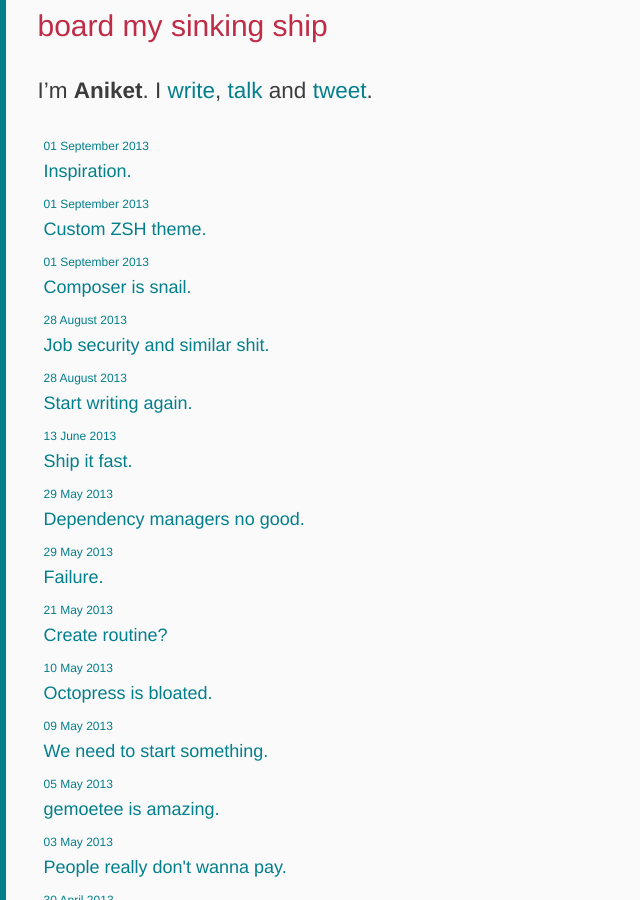
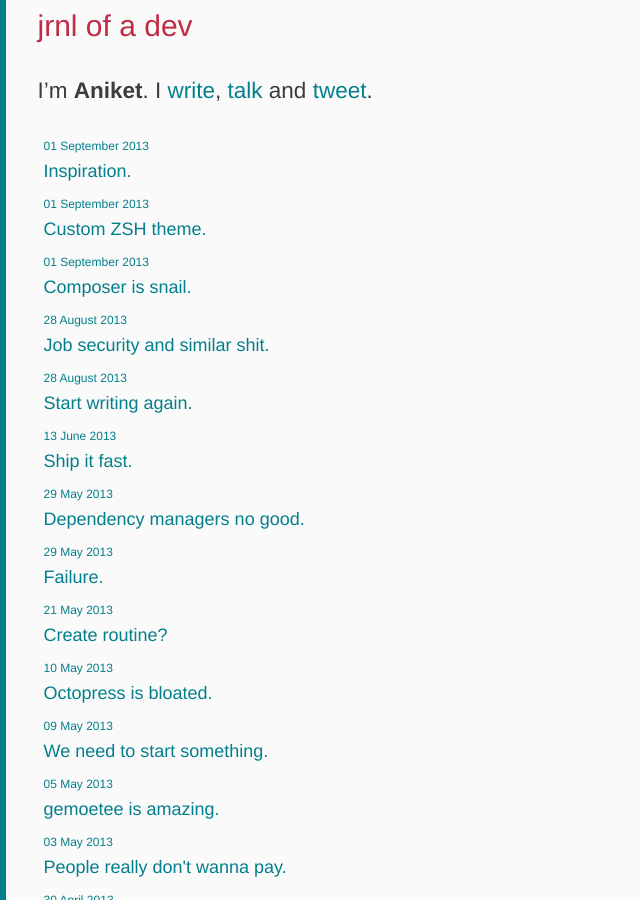
Before and after one commit to aniketpant/journal, a Jekyll site: the page built from index.md, in a window 1280 px wide and 900 px high. Shown: the whole window, without its empty margins (0-640 px from the left). Built offline with Jekyll 4.4.1, drawn with Linux system fonts in a browser that asks for light colours.

Commit message:
Change titles
Signed-off-by: Aniket Pant <me@aniketpant.com>

```diff
--- a/_config.yml
+++ b/_config.yml
@@ -4,5 +4,4 @@ exclude: ['Rakefile', 'CNAME', 'stylesheets', 'README.md', 'config.rb', 'LICENSE
 
 url: http://rawrrr.github.com
 
-title: "board my sinking ship"
-tagline: "jrnl of a dev"
+title: "jrnl of a dev"
--- a/_layouts/base.html
+++ b/_layouts/base.html
@@ -6,7 +6,7 @@
 <head>
   <meta charset="utf-8">
   <meta http-equiv="X-UA-Compatible" content="IE=edge,chrome=1">
-  <title>{% if page.slug == "home" %}{{ site.tagline }}{% else %}{{ page.title }} &ndash; {{ site.title }}{% endif %}</title>
+  <title>{% if page.slug == "home" %}{{ site.title }}{% else %}{{ page.title }} &ndash; {{ site.title }}{% endif %}</title>
   <meta name="author" content="Aniket Pant">
   <meta name="description" content="{{ site.tagline }}">
   <meta name="keywords" content="aniket, pant, rawrrr, journal">
```
